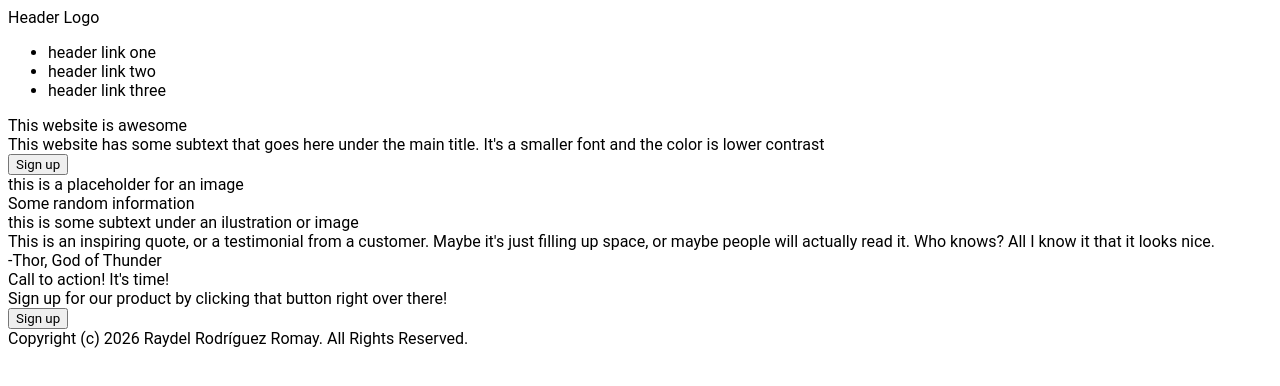
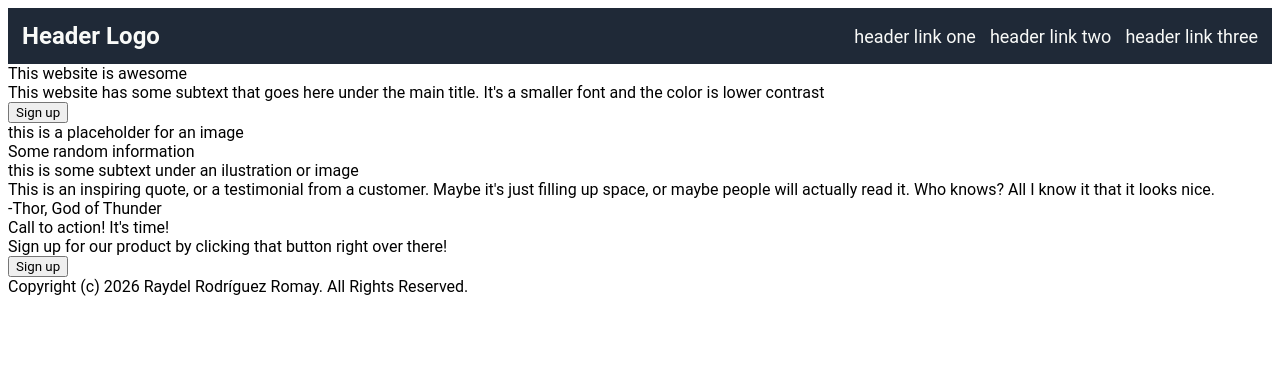
Before and after one commit to raidelo/landing-page, a plain HTML site: page index.html in a window 1280 px wide. Drawn offline with Linux system fonts and the light colour scheme.

Commit message:
style: style navbar

```diff
--- a/index.html
+++ b/index.html
@@ -8,6 +8,29 @@
     <style>
       * {
         font-family: Roboto, sans-serif;
+      }
+
+      nav {
+        display: flex;
+        justify-content: space-between;
+        align-items: center;
+        color: #f9faf8;
+        background-color: #1f2937;
+        padding: 14px;
+      }
+
+      nav ul {
+        display: flex;
+        list-style-type: none;
+        margin: 0;
+        padding: 0;
+        gap: 14px;
+        font-size: 18px;
+      }
+
+      .logo {
+        font-size: 24px;
+        font-weight: bold;
       }
     </style>
   </head>
```
